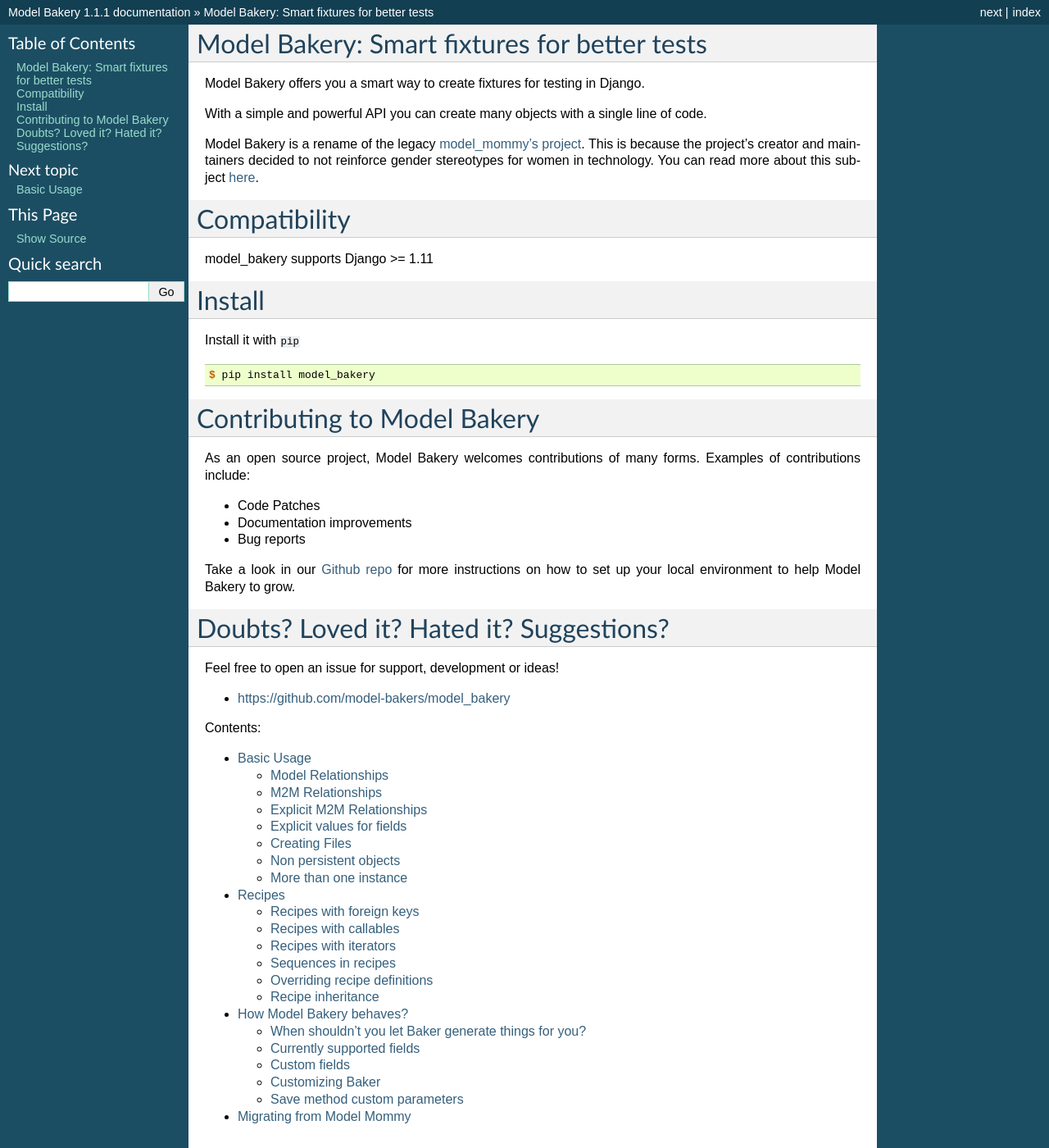
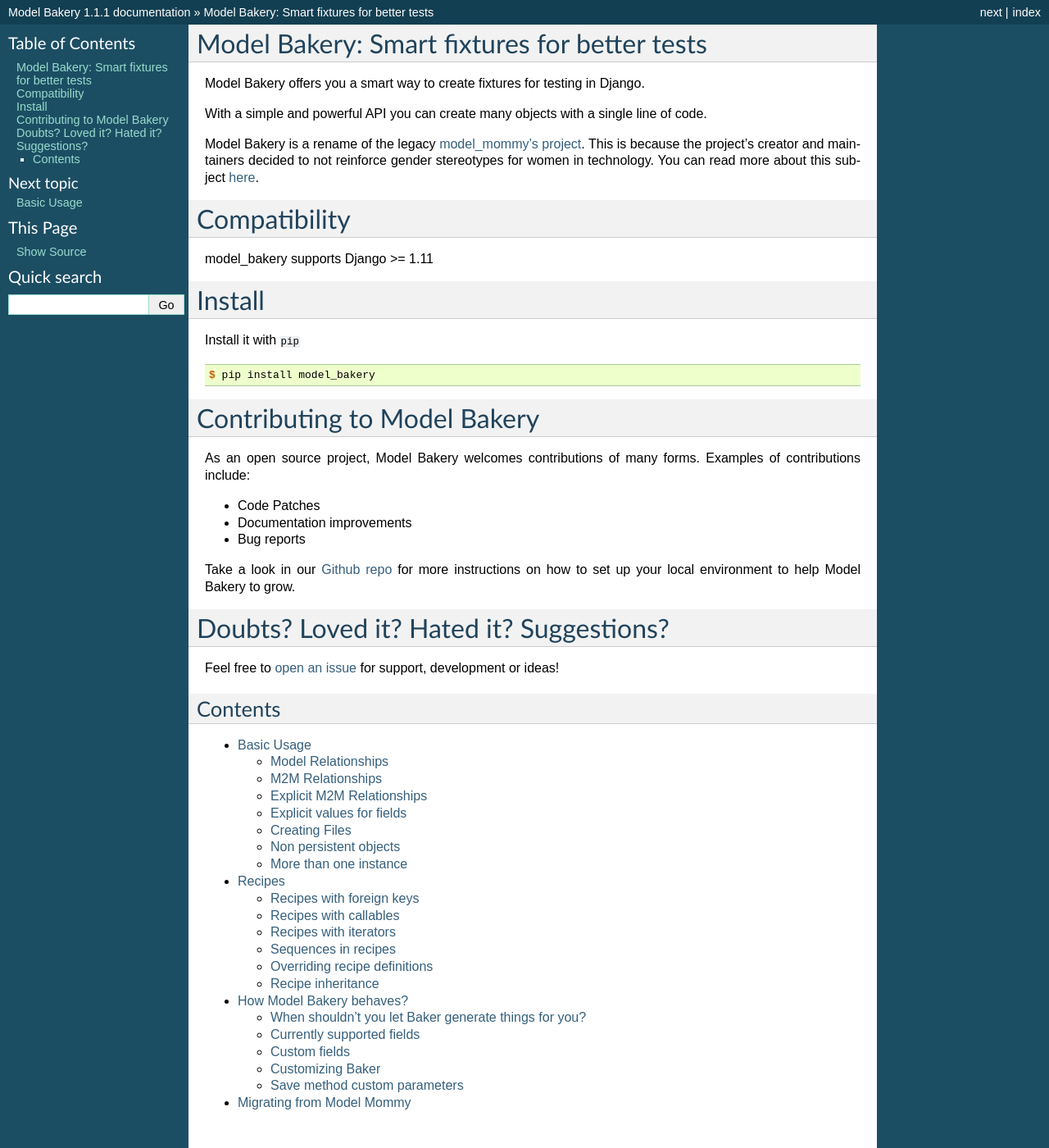
Before and after one commit to model-bakers/model_bakery, a Sphinx documentation site: the page built from docs/source/index.rst, in a window 1280 px wide and 1400 px high. Shown: the whole window at 82% size. Built offline with Sphinx 7.4.7, drawn with Linux system fonts in a browser that asks for light colours.

```diff
--- a/docs/source/index.rst
+++ b/docs/source/index.rst
@@ -37,12 +37,11 @@ Take a look in our `Github repo <https://github.com/model-bakers/model_bakery/bl
 Doubts? Loved it? Hated it? Suggestions?
 ========================================
 
-Feel free to open an issue for support, development or ideas!
-
-*  https://github.com/model-bakers/model_bakery
+Feel free to `open an issue <https://github.com/model-bakers/model_bakery/issues/new>`_ for support, development or ideas!
 
 
-Contents:
+Contents
+--------
 
 .. toctree::
    :maxdepth: 4
```
